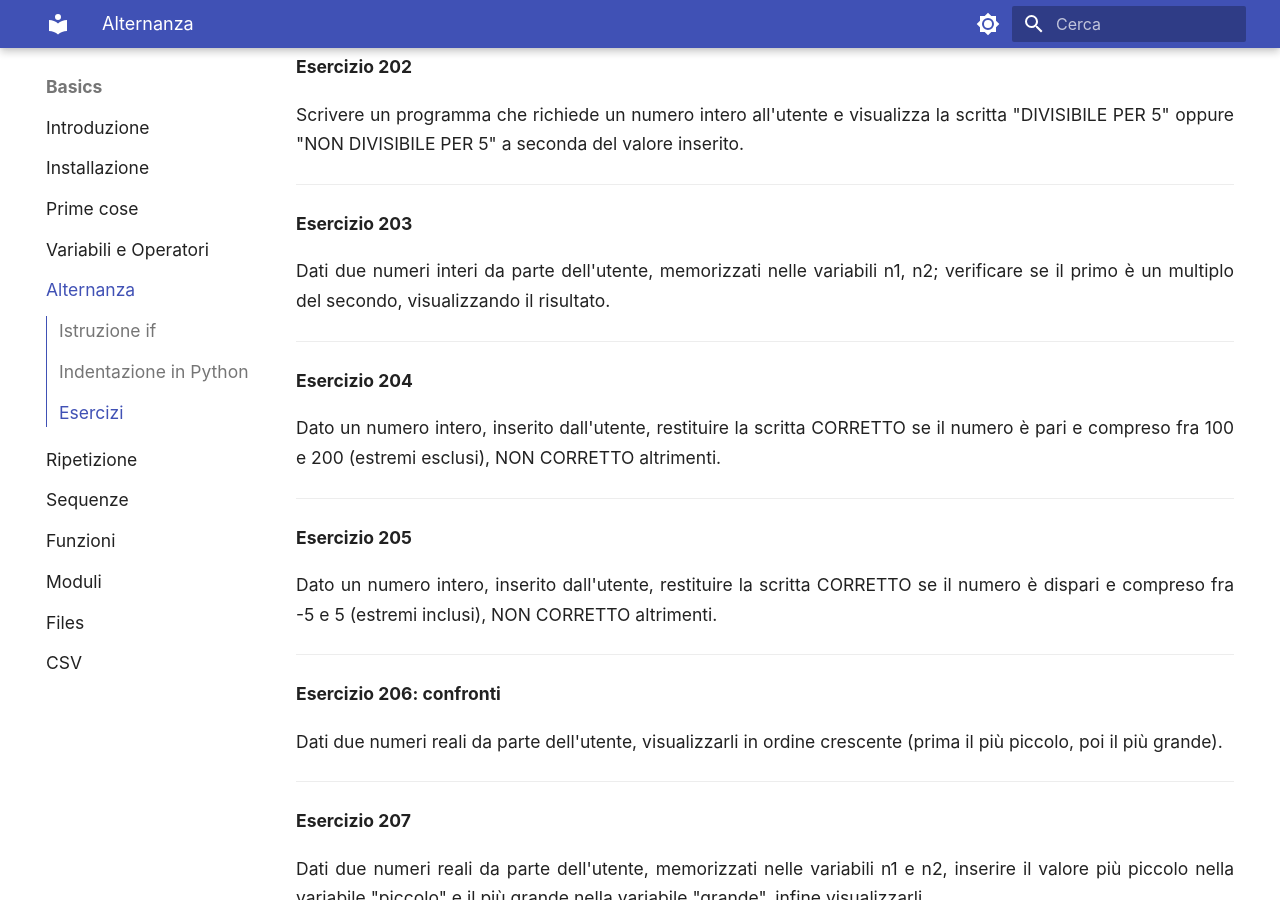
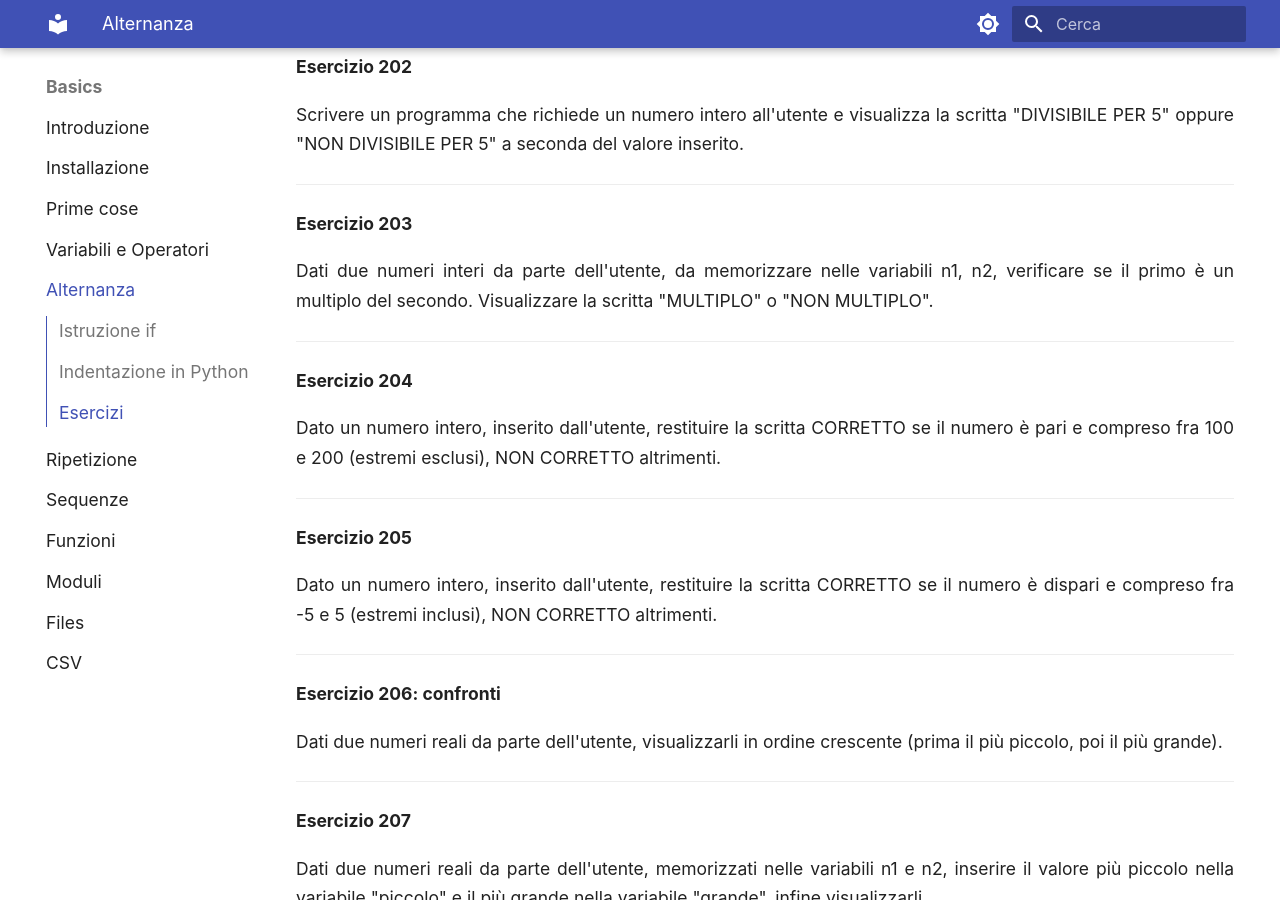
Before and after one commit to adjamhub/pyhandouts, an MkDocs documentation site: the page built from docs/basics/102_alt.md, in a window 1280 px wide and 900 px high, scrolled down 7401 px. Built offline with MkDocs 1.6.1 and Material for MkDocs 9.7.7, drawn with Linux system fonts in a browser that asks for light colours.

Commit message:
es 203 ++

```diff
--- a/docs/basics/102_alt.md
+++ b/docs/basics/102_alt.md
@@ -278,10 +278,9 @@ visualizza la scritta "DIVISIBILE PER 5" oppure "NON DIVISIBILE PER
 
 **Esercizio 203**
 
-Dati due numeri interi da parte dell'utente, memorizzati nelle variabili
-n1, n2; verificare se il primo è un multiplo del secondo, visualizzando
-il risultato.
-
+Dati due numeri interi da parte dell'utente, da memorizzare nelle variabili
+n1, n2, verificare se il primo è un multiplo del secondo. Visualizzare la scritta "MULTIPLO"
+o "NON MULTIPLO".
 
 -----------------------------------------------------------------------------------------
 
```
